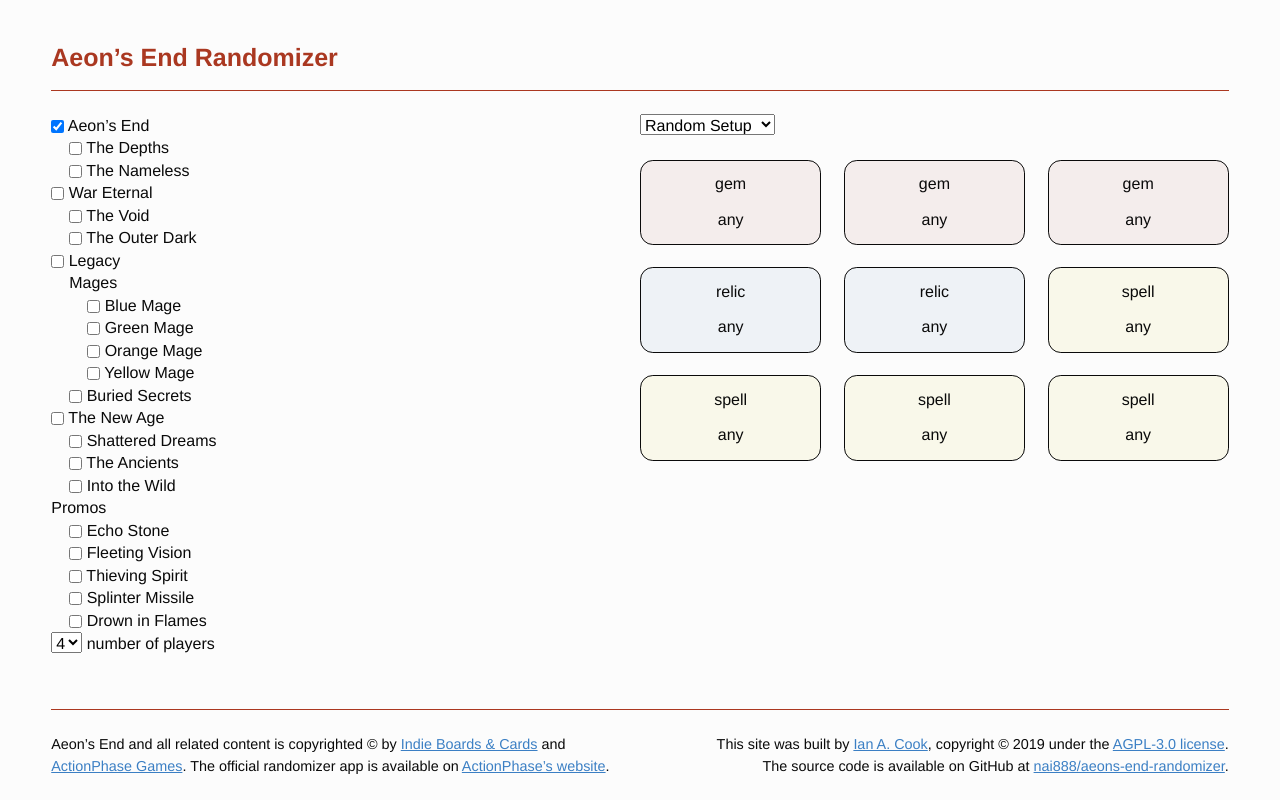
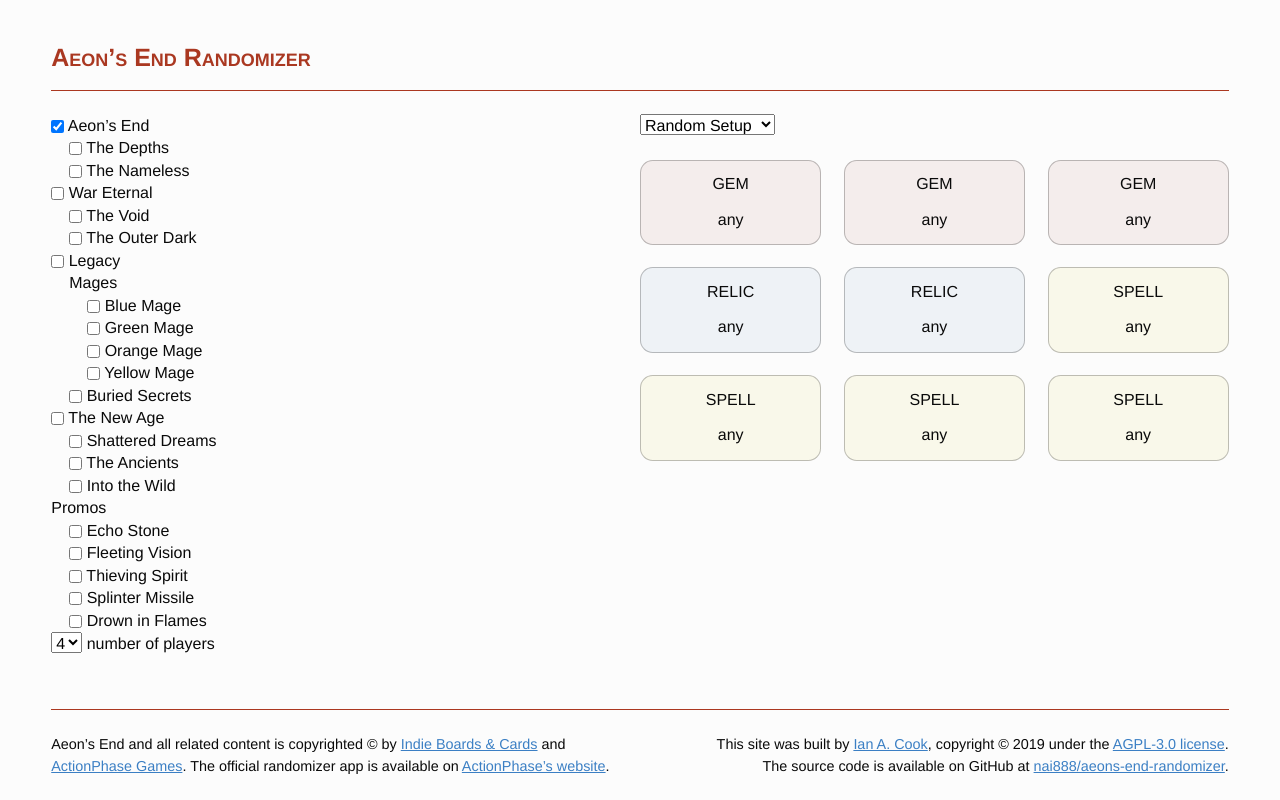
Before and after one commit to Susurrus-LLC/aeons-end-randomizer, a React (Create React App) app: page / in a window 1280 px wide. Built offline with nearby package versions, Linux system fonts and the light colour scheme.

Commit message:
Update text label styles

```diff
--- a/src/components/Card/card.sass
+++ b/src/components/Card/card.sass
@@ -3,15 +3,11 @@
 .card
   width: 100%
   max-width: (1 / 3) * 100%
-  border: 1px solid $black
+  border: 1px solid transparentize($black, 0.75)
   border-radius: $msa0 * 1rem
 
   @supports (display:grid)
     max-width: 100%
-
-  .card-text
-    margin: $msa0 * 1rem 0
-    text-align: center
 
   &.gem
     background-color: transparentize($red-ntl, 0.92)
@@ -21,3 +17,11 @@
 
   &.spell
     background-color: transparentize($ylw-ntl, 0.92)
+
+  .card-text
+    margin: $msa0 * 1rem 0
+    text-align: center
+
+  .card-type
+    text-transform: uppercase
+    font-variant: small-caps
--- a/src/components/Header/header.sass
+++ b/src/components/Header/header.sass
@@ -5,3 +5,6 @@
   margin: 0
   padding: 0
   border-bottom: 1px solid $red
+
+  .title
+    font-variant: small-caps
```
